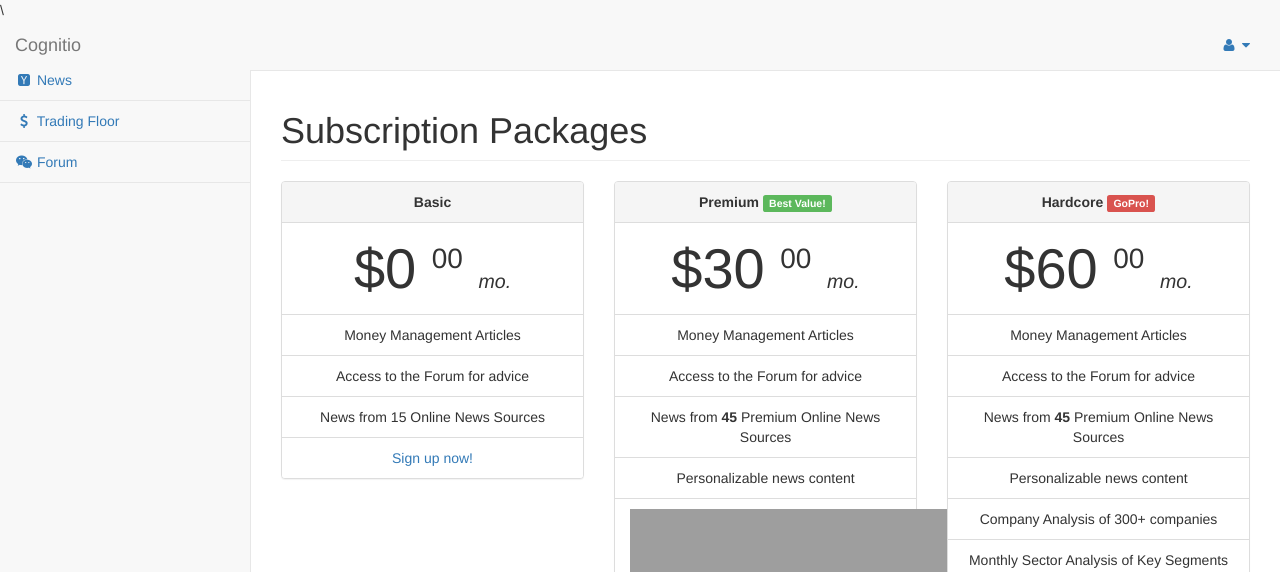
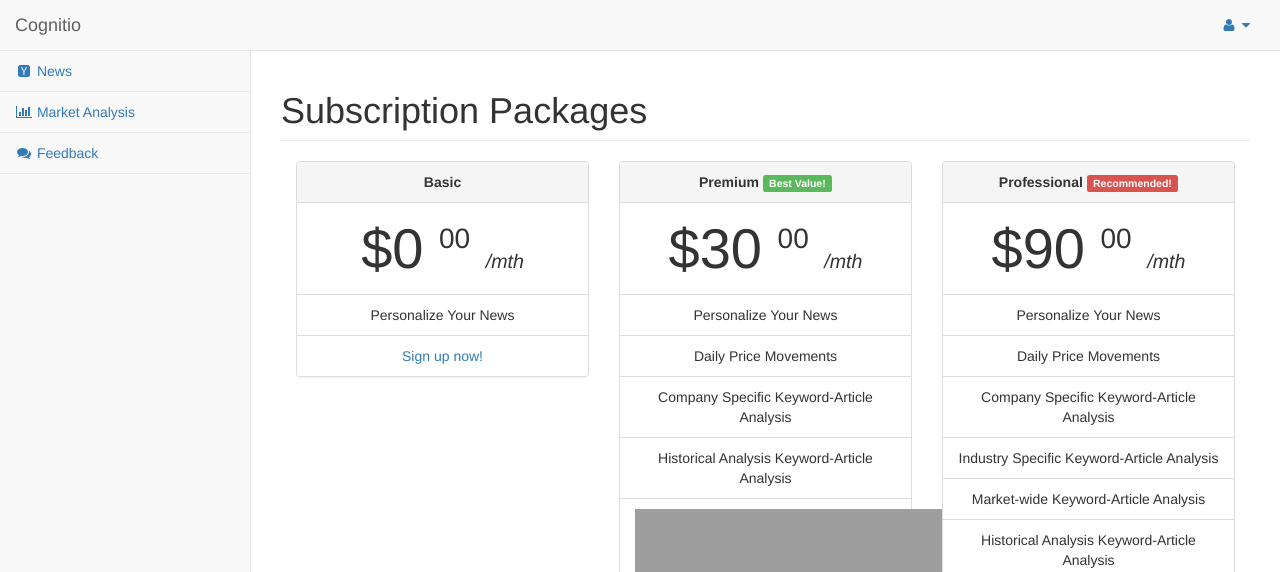
Before and after one commit to shaunteh/cognitio, a PHP site: page /subscribe.html in a window 1280 px wide; the page is wider, and only the part inside the window is pictured. Shown: the top 572 px of that part. Run offline with PHP 8.4, Linux system fonts and the light colour scheme; grey boxes are pictures that could not be loaded.

Commit message:
Made minor tweaks to the UI and updated sidebars
Made minor tweaks to the UI and updated sidebars

```diff
--- a/css/main.css
+++ b/css/main.css
@@ -29,11 +29,6 @@ For more info and more free Bootstrap 3 HTML themes, visit http://startbootstrap
     background-color: #e1e1e1;
     /* change this to change the background color of a colored section */
 }
-
-.sidebar {
-    margin-top: 40px;
-}
-
 
 /* Half Page Height Carousel Customization */
 .carousel {
--- a/subscribe.html
+++ b/subscribe.html
@@ -28,6 +28,7 @@
 
         <!-- Custom Fonts -->
         <link href="bower_components/font-awesome/css/font-awesome.min.css" rel="stylesheet" type="text/css">
+        <link rel="stylesheet" href="css/main.css">
 
         <!-- HTML5 Shim and Respond.js IE8 support of HTML5 elements and media queries -->
         <!-- WARNING: Respond.js doesn't work if you view the page via file:// -->
@@ -35,13 +36,16 @@
             <script src="https://oss.maxcdn.com/libs/html5shiv/3.7.0/html5shiv.js"></script>
             <script src="https://oss.maxcdn.com/libs/respond.js/1.4.2/respond.min.js"></script>
         <![endif]-->
-        <!-- Navigation -->\
-        <link rel="stylesheet" href="css/main.css">
+        <!-- Navigation -->
+
+
+
+
     </head>
 
     <body>
-
         <div id="wrapper">
+            <!-- Navigation -->
             <nav class="navbar navbar-default navbar-static-top" role="navigation" style="margin-bottom: 0">
                 <div class="navbar-header">
                     <button type="button" class="navbar-toggle" data-toggle="collapse" data-target=".navbar-collapse">
@@ -50,7 +54,6 @@
                     <a class="navbar-brand" href="index.html">Cognitio</a>
                 </div>
                 <!-- /.navbar-header -->
-
                 <ul class="nav navbar-top-links navbar-right">
                     <li class="dropdown">
                         <!-- /.dropdown -->
@@ -59,14 +62,11 @@
                             <i class="fa fa-user fa-fw"></i>  <i class="fa fa-caret-down"></i>
                         </a>
                         <ul class="dropdown-menu dropdown-user">
-                            <li><a href="#"><i class="fa fa-user fa-fw"></i> User Profile</a>
-                            </li>
-                            <li><a href="#"><i class="fa fa-gear fa-fw"></i> Settings</a>
-                            </li>
-                            <li><a href="subscribe.html"><i class="fa fa-plus-circle fa-fw"></i> Upgrade Plan</a>
-                            </li>
+                            <li><a href="#"><i class="fa fa-user fa-fw"></i> User Profile</a></li>
+                            <li><a href="#"><i class="fa fa-gear fa-fw"></i> Settings</a></li>
+                            <li><a href="subscribe.html"><i class="fa fa-plus-circle fa-fw"></i> Upgrade Plan</a></li>
                             <li class="divider"></li>
-                            <li><a href="login.html"><i class="fa fa-sign-out fa-fw"></i> Logout</a>
+                            <li><a href="#"><i class="fa fa-sign-out fa-fw"></i> Logout</a>
                             </li>
                         </ul>
                         <!-- /.dropdown-user -->
@@ -74,7 +74,6 @@
                     <!-- /.dropdown -->
                 </ul>
                 <!-- /.navbar-top-links -->
-
                 <div class="navbar-default sidebar" role="navigation">
                     <div class="sidebar-nav navbar-collapse">
                         <ul class="nav" id="side-menu">
@@ -82,10 +81,10 @@
                                 <a href="news.html"><i class="fa fa-hacker-news fa-fw"></i> News</a>
                             </li>
                             <li>
-                                <a href="floor.html"><i class="fa fa-dollar fa-fw"></i> Trading Floor</a>
+                                <a href="prototype.html"><i class="fa fa-bar-chart-o fa-fw"></i> Market Analysis</a>
                             </li>
                             <li>
-                                <a href="#"><i class="fa fa-wechat fa-fw"></i> Forum</a>
+                                <a href="feedback.html"><i class="fa fa-comments fa-fw"></i> Feedback</a>
                             </li>
                         </ul>
                     </div>
@@ -93,20 +92,10 @@
                 </div>
                 <!-- /.navbar-static-side -->
             </nav>
-
-
             <div id="page-wrapper">
-
                 <div class="row">
                     <div class="col-lg-12">
-                        <h1 class="page-header"> Subscription Packages
-                        </h1>
-                    </div>
-
-                </div>
-
-                <div class="row">
-
+                        <h1 class="page-header"> Subscription Packages</h1>
                         <div class="col-lg-4">
                             <div class="panel panel-default text-center">
                                 <div class="panel-heading">
@@ -115,20 +104,16 @@
                                 <div class="panel-body">
                                     <h3 class="panel-title price">$0
                                         <span class="price-cents">00</span>
-                                    <span class="price-month">mo.</span>
-
+                                        <span class="price-month">/mth</span>
                                     </h3>
                                 </div>
                                 <ul class="list-group">
-                                <li class="list-group-item">Money Management Articles</li>
-                                <li class="list-group-item">Access to the Forum for advice</li>
-                                <li class="list-group-item">News from 15 Online News Sources</li>
+                                    <li class="list-group-item">Personalize Your News</li>
                                     <li class="list-group-item"><a href="#">Sign up now!</a>
                                     </li>
                                 </ul>
                             </div>
-                    </div>
-                    <div class="col-lg-4">
+                        </div><div class="col-lg-4">
                             <div class="panel panel-default text-center">
                                 <div class="panel-heading">
                                     <strong>Premium</strong>
@@ -137,15 +122,14 @@
                                 <div class="panel-body">
                                     <h3 class="panel-title price">$30
                                         <span class="price-cents">00</span>
-                                    <span class="price-month">mo.</span>
-
+                                        <span class="price-month">/mth</span>
                                     </h3>
                                 </div>
                                 <ul class="list-group">
-                                <li class="list-group-item">Money Management Articles</li>
-                                <li class="list-group-item">Access to the Forum for advice</li>
-                                <li class="list-group-item">News from <b>45</b> Premium Online News Sources</li>
-                                <li class="list-group-item">Personalizable news content</li>
+                                    <li class="list-group-item">Personalize Your News</li>
+                                    <li class="list-group-item">Daily Price Movements</li>
+                                    <li class="list-group-item">Company Specific Keyword-Article Analysis </li>
+                                    <li class="list-group-item">Historical Analysis Keyword-Article Analysis</li>
                                     <li class="list-group-item">
                                         <form action="https://www.sandbox.paypal.com/cgi-bin/webscr" method="post" target="_top">
                                             <input type="hidden" name="cmd" value="_s-xclick">
@@ -160,24 +144,24 @@
                         <div class="col-lg-4">
                             <div class="panel panel-default text-center">
                                 <div class="panel-heading">
-                                <strong>Hardcore</strong>
-                                <span class="label label-danger"> GoPro! </span>
+                                    <strong>Professional</strong>
+                                    <span class="label label-danger"> Recommended! </span>
                                 </div>
                                 <div class="panel-body">
-                                <h3 class="panel-title price">$60
+                                    <h3 class="panel-title price">$90
                                         <span class="price-cents">00</span>
-                                    <span class="price-month">mo.</span>
+                                        <span class="price-month">/mth</span>
+                                    </h3>
 
-                                </h3>
                                 </div>
                                 <ul class="list-group">
-                                <li class="list-group-item">Money Management Articles</li>
-                                <li class="list-group-item">Access to the Forum for advice</li>
-                                <li class="list-group-item">News from <b>45</b> Premium Online News Sources</li>
-                                <li class="list-group-item">Personalizable news content</li>
-                                <li class="list-group-item">Company Analysis of 300+ companies</li>
-                                <li class="list-group-item">Monthly Sector Analysis of Key Segments</li>
-                                <li class="list-group-item">Access to chatroom with <b>real time</b> market feed</li>
+                                    <li class="list-group-item">Personalize Your News</li>
+                                    <li class="list-group-item">Daily Price Movements</li>
+                                    <li class="list-group-item">Company Specific Keyword-Article Analysis </li>
+                                    <li class="list-group-item">Industry Specific Keyword-Article Analysis </li>
+                                    <li class="list-group-item">Market-wide Keyword-Article Analysis </li>
+                                    <li class="list-group-item">Historical Analysis Keyword-Article Analysis</li>
+                                    <li class="list-group-item">Breakdown of Keyword-Article Analysis</li>
                                     <li class="list-group-item"><form action="https://www.sandbox.paypal.com/cgi-bin/webscr" method="post" target="_top">
                                             <input type="hidden" name="cmd" value="_s-xclick">
                                             <input type="hidden" name="hosted_button_id" value="4XXPL7MM8D86N">
@@ -190,12 +174,13 @@
                                 </ul>
                             </div>
                         </div>
-
                     </div>
+                    <!-- /.col-lg-12 -->
+                </div>
+                <!-- /.row -->
 
             </div>
             <!-- /#page-wrapper -->
-
         </div>
         <!-- /#wrapper -->
 
@@ -232,6 +217,8 @@
             ga('send', 'pageview');
 
         </script>
+
+
     </body>
 
 </html>
```
Also changed, not shown: feedback.html (+6 -9 lines), floor.html (+2 -32 lines), index.html (+23 -106 lines), news.html (+8 -12 lines), prototype.html (+5 -8 lines). Lines whose indentation alone changed are shown as unchanged.
